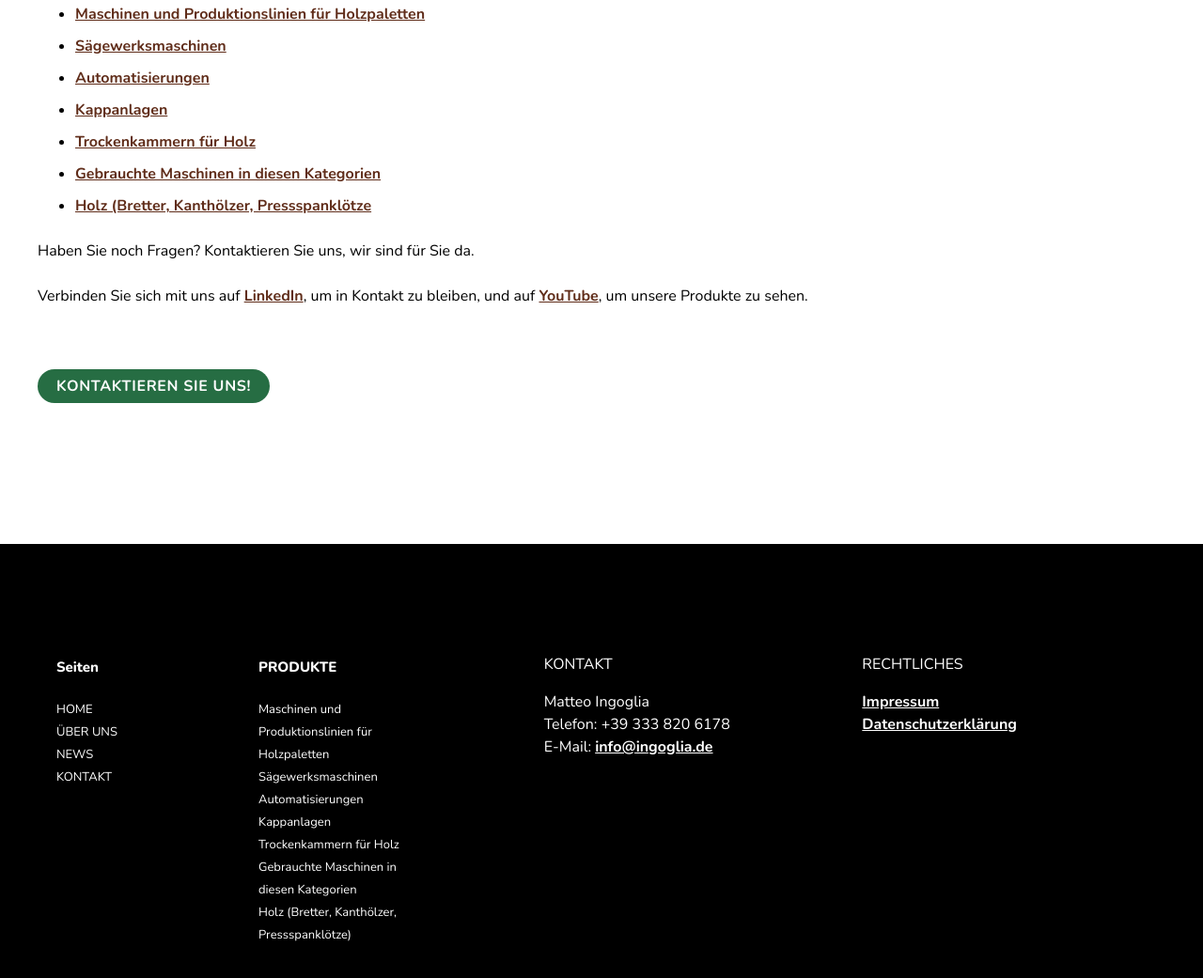
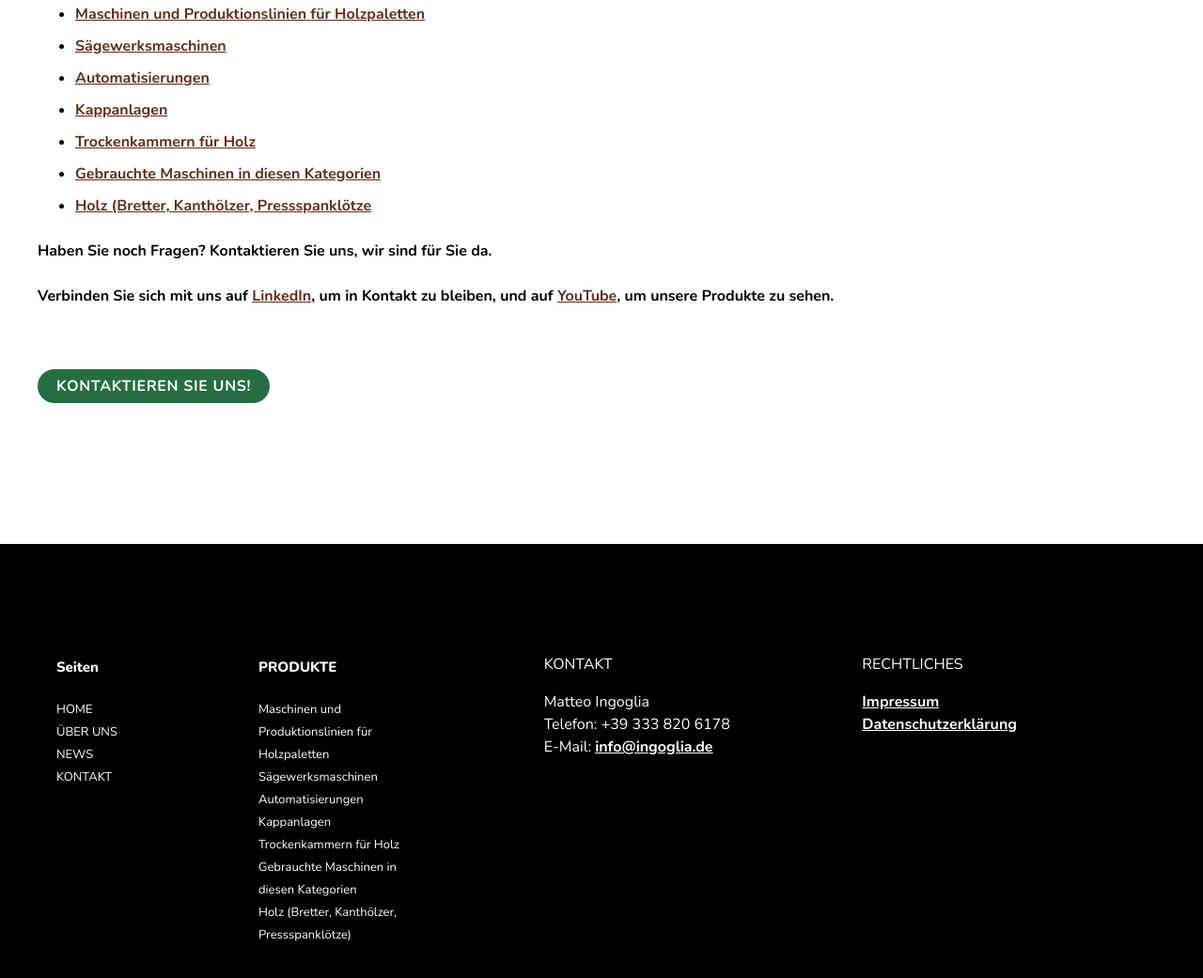
Before and after one commit to MatteoIngoglia/matteoIngogliaProd, a plain HTML site: page index.html in a window 1280 px wide. Shown: the part 701-1742 px from the top of the page at 94% size. Drawn offline with Linux system fonts and the light colour scheme; some packages are replaced by stand-ins of ours; a script that the page names is missing.

Commit message:
deploy: MatteoIngoglia/matteoIngogliaSite@cd5ac9b7c87819366871691b66a0de655a40e475

```diff
--- a/index.html
+++ b/index.html
@@ -260,8 +260,8 @@ Wir sind ein Unternehmen in zweiter Generation mit mehr als 35 Jahren Erfahrung
 <li><a href="/produkte/gebrauchtemaschinen/">Gebrauchte Maschinen in diesen Kategorien</a></li>
 <li><a href="/produkte/holz/">Holz (Bretter, Kanthölzer, Pressspanklötze</a></li>
 </ul>
-<p>Haben Sie noch Fragen? Kontaktieren Sie uns, wir sind für Sie da.</p>
-<p>Verbinden Sie sich mit uns auf <a href="https://www.linkedin.com/in/matteoingoglia/">LinkedIn</a>, um in Kontakt zu bleiben, und auf <a href="https://www.youtube.com/@MatteoIngoglia">YouTube</a>, um unsere Produkte zu sehen.</p>
+<p><strong>Haben Sie noch Fragen? Kontaktieren Sie uns, wir sind für Sie da.</strong></p>
+<p><strong>Verbinden Sie sich mit uns auf <a href="https://www.linkedin.com/in/matteoingoglia/">LinkedIn</a>, um in Kontakt zu bleiben, und auf <a href="https://www.youtube.com/@MatteoIngoglia">YouTube</a>, um unsere Produkte zu sehen.</strong></p>
 <a href="/kontakt" class="button secondary">Kontaktieren Sie uns!</a>
 
 
```
